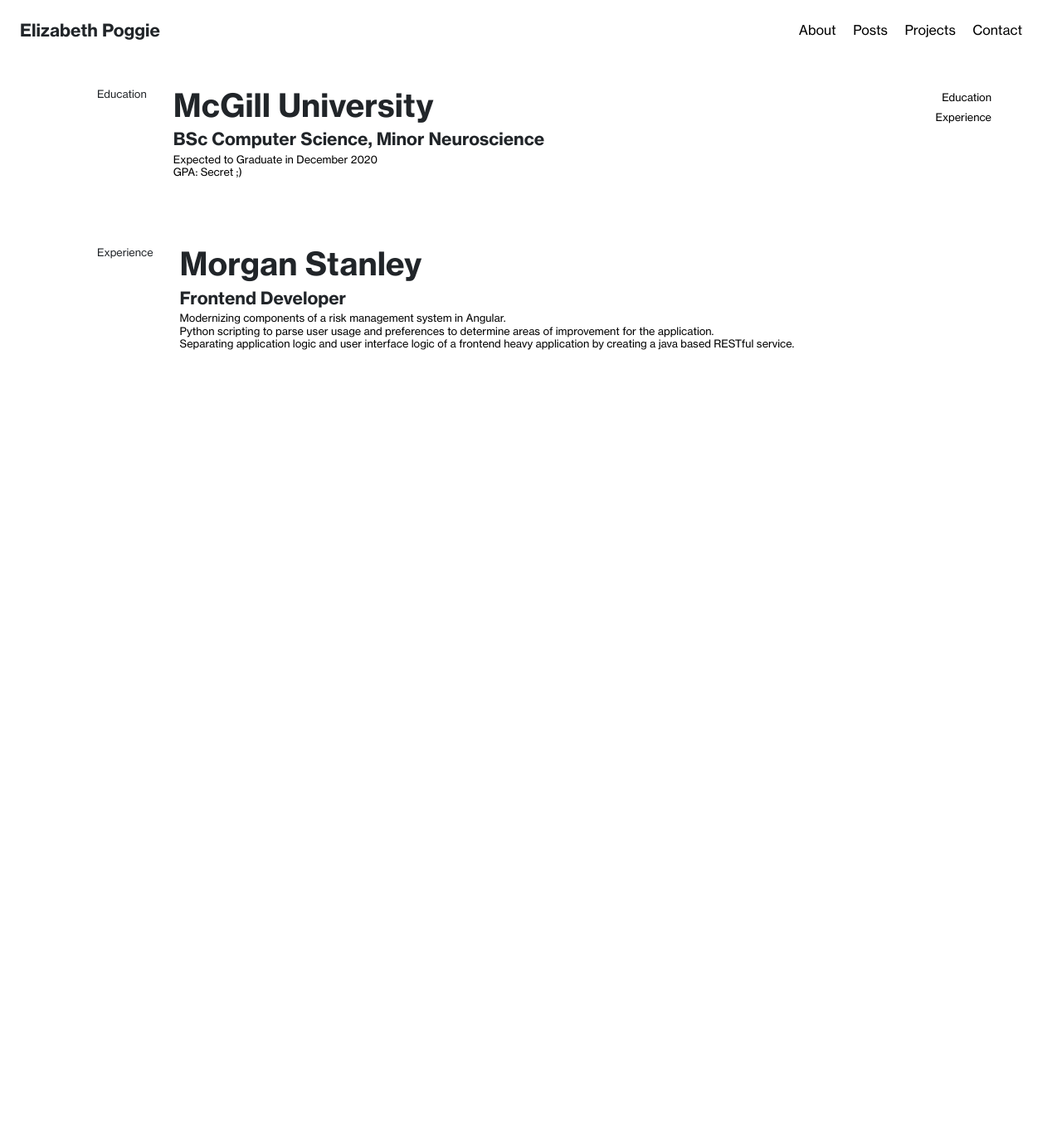
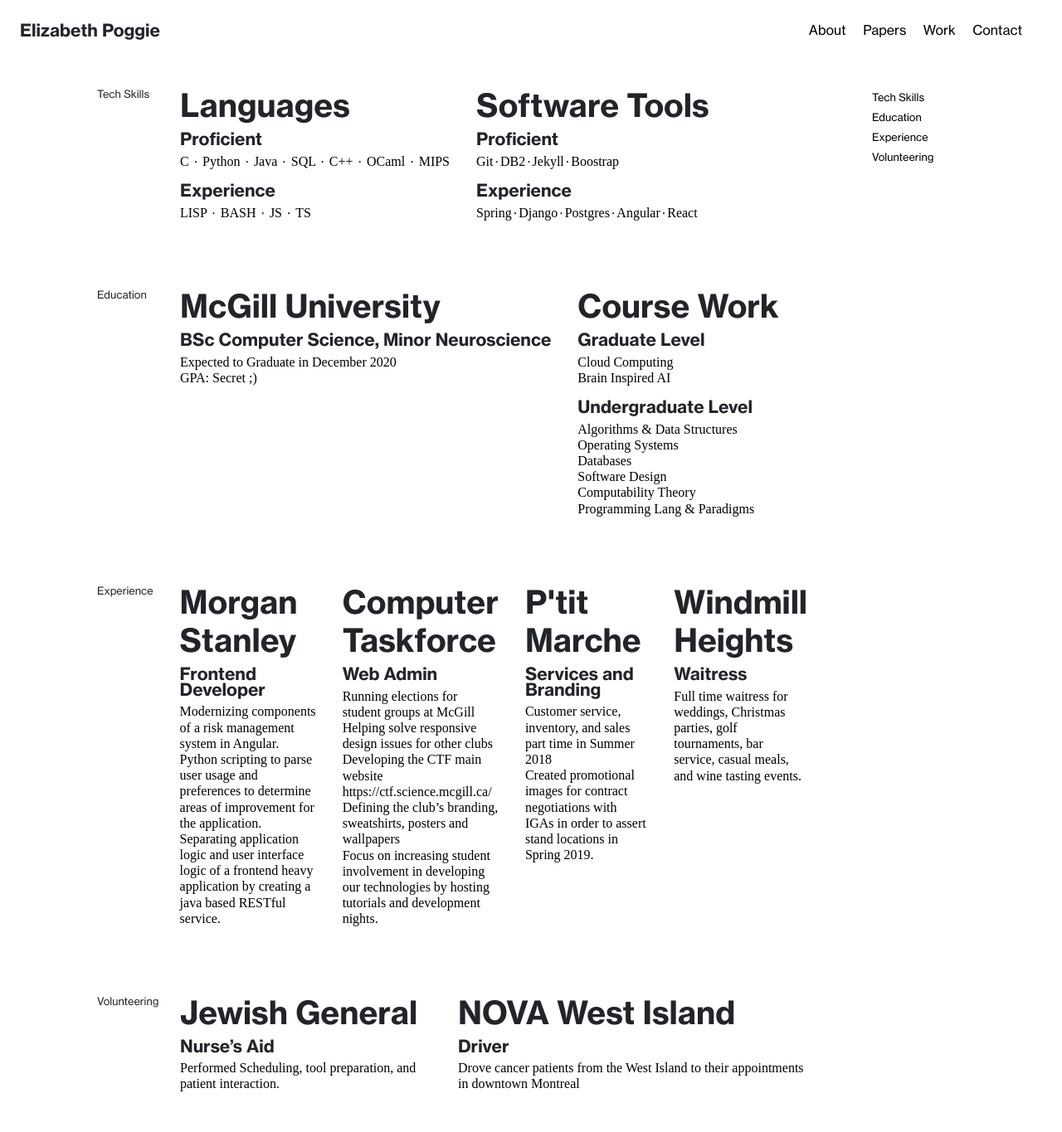
Before and after one commit to elizabeth-poggie/elizabethpoggie, a Jekyll site: the page built from elizabethpoggie/about.markdown, in a window 1280 px wide. Shown: the whole page at 83% size. Built offline with Jekyll 4.4.1, drawn with Linux system fonts in a browser that asks for light colours; some web fonts are replaced; before the commit the page ends 900 px from its top, so only the background shows below that.

Commit message:
experimenting with flex box in about page, added cv stuff

```diff
--- a/elizabethpoggie/_layouts/about.html
+++ b/elizabethpoggie/_layouts/about.html
@@ -8,23 +8,27 @@ layout: wrapper
     <div class="col-sm-10">
       {% for this in page.sections %}
       <div class="flex-container p-3">
-        <div class="p-3">
-          <p id="this.section.name">{{this.section.name}}</p>
+        <div class="section p-3">
+          <p id="{{this.section.name}}" class="but-smaller">{{this.section.name}}</p>
         </div>
-        {% for this in this.section.subsections %}
-        <div class="section p-3">
-          <h3>{{this.subsection.name}}</h3>
-          <h5>{{this.subsection.position}}</h5>
-          <h6>{{this.subsection.blurb | markdownify }}</h6>
+        <div class="flex-container">
+          {% for this in this.section.subsections %}
+          <div class="p-3"> <!-- add padding here eventually -->
+            <h3>{{this.subsection.name}}</h3>
+            {% for this in this.subsection.positions %}
+              <h5>{{this.position.name}}</h5>
+              <h6>{{this.position.blurb | markdownify }}</h6>
+            {% endfor %}
+          </div>
+          {% endfor %}
         </div>
-        {% endfor %}
       </div>
       {% endfor %}
     </div>
-    <nav class="col-sm-2 text-right py-3">
-      <ul class="nav nav-pills nav-stacked py-3" data-spy="affix" data-offset-top="205">
+    <nav class="col-sm-2 py-3">
+      <ul class="nav nav-pills nav-stacked p-3" data-spy="affix" data-offset-top="205">
         {% for this in page.sections %}
-        <li><a href="#{{this.section.name}}" style="font-size: .8rem;">{{this.section.name}}</a></li>
+        <li><a class="but-smaller" href="#{{this.section.name}}">{{this.section.name}}</a></li>
         {% endfor %}
       </ul>
     </nav>
--- a/elizabethpoggie/_layouts/index.html
+++ b/elizabethpoggie/_layouts/index.html
@@ -20,8 +20,8 @@ layout: wrapper
     <footer class="mastfoot mt-auto text-right">
         <div class="inner">
         <h5>About</h5>
-        <h5>Posts</h5>
-        <h5>Projects</h5>
+        <h5>Papers</h5>
+        <h5>Work</h5>
         <h5>Contact</h5>
         </div>
     </footer>
--- a/elizabethpoggie/_layouts/wrapper.html
+++ b/elizabethpoggie/_layouts/wrapper.html
@@ -26,8 +26,8 @@
         <h5 class="my-0 mr-md-auto">{{site.title}}</h5>
         <nav class="my-2 my-md-0 mr-md-3">
             <a class="p-2" href="/about/">About</a>
-            <a class="p-2" href="#">Posts</a>
-            <a class="p-2" href="#">Projects</a>
+            <a class="p-2" href="#">Papers</a>
+            <a class="p-2" href="#">Work</a>
             <a class="p-2" href="#">Contact</a>
         </nav>
 
--- a/elizabethpoggie/about.markdown
+++ b/elizabethpoggie/about.markdown
@@ -5,30 +5,146 @@ permalink: /about/
 
 sections:
 - section:
+    name: Tech Skills
+    subsections:
+    - subsection:
+        name: Languages
+        positions:
+        - position:
+            name: Proficient
+            blurb: "
+            C <code>&middot;</code> Python <code>&middot;</code> Java <code>&middot;</code> SQL <code>&middot;</code> C++ <code>&middot;</code> OCaml <code>&middot;</code> MIPS
+            "
+        - position:
+            name: Experience
+            blurb: "
+            LISP <code>&middot;</code> BASH <code>&middot;</code> JS <code>&middot;</code> TS
+            "
+    - subsection:
+        name: Software Tools
+        positions:
+        - position:
+            name: Proficient
+            blurb: "
+            Git<code>&middot;</code>DB2<code>&middot;</code>Jekyll<code>&middot;</code>Boostrap
+            "
+        - position:
+            name: Experience
+            blurb: "
+            Spring<code>&middot;</code>Django<code>&middot;</code>Postgres<code>&middot;</code>Angular<code>&middot;</code>React
+            "
+- section:
     name: Education
     subsections:
     - subsection:
         name: McGill University
-        position: BSc Computer Science, Minor Neuroscience
-        date: Fall 2018 | Present
-        blurb: '
-        Expected to Graduate in December 2020
-        <br>
-        GPA: Secret ;)
-        '
+        positions:
+        - position:
+            name: BSc Computer Science, Minor Neuroscience
+            date: Fall 2018 | Present
+            blurb: "
+            Expected to Graduate in December 2020
+            <br>
+            GPA: Secret ;)
+            "
+    - subsection:
+        name: Course Work
+        positions:
+        - position:
+            name: Graduate Level
+            blurb: "
+            Cloud Computing
+            <br>
+            Brain Inspired AI
+            "
+        - position:
+            name: Undergraduate Level
+            blurb: "
+            Algorithms & Data Structures
+            <br>
+            Operating Systems
+            <br>
+            Databases
+            <br>
+            Software Design
+            <br>
+            Computability Theory
+            <br>
+            Programming Lang & Paradigms
+            <br>
+            "
 - section:
     name: Experience
     subsections:
     - subsection:
         name: Morgan Stanley
-        position: Frontend Developer
-        date:  Summer 2019
-        blurb: '
-        Modernizing components of a risk management system in Angular.
-        <br>
-        Python scripting to parse user usage and preferences to determine areas of improvement for the application.
-        <br>
-        Separating application logic and user interface logic of a frontend heavy application by creating a java based RESTful service.
-        '
-
+        positions:
+        - position:
+            name: Frontend Developer
+            date:  Summer 2019
+            blurb: "
+            Modernizing components of a risk management system in Angular.
+            <br>
+            Python scripting to parse user usage and preferences to determine areas of improvement for the application.
+            <br>
+            Separating application logic and user interface logic of a frontend heavy application by creating a java based RESTful service.
+            "
+    - subsection:
+        name: Computer Taskforce
+        positions:
+        - position:
+            name: Web Admin
+            date:  Fall 2019 | present
+            blurb: "
+            Running elections for student groups at McGill
+            <br>
+            Helping solve responsive design issues for other clubs
+            <br>
+            Developing the CTF main website https://ctf.science.mcgill.ca/
+            <br>
+            Defining the club's branding, sweatshirts, posters and wallpapers
+            <br>
+            Focus on increasing student involvement in developing our technologies by hosting tutorials and development nights.
+            "
+    - subsection:
+        name: P'tit Marche
+        positions:
+        - position:
+            name: Services and Branding
+            date:  Summer 2018
+            blurb: "
+            Customer service, inventory, and sales part time in Summer 2018
+            <br>
+            Created promotional images for contract negotiations with IGAs in order to assert stand locations in Spring 2019.
+            "
+    - subsection:
+        name: Windmill Heights
+        positions:
+        - position:
+            name: Waitress
+            date:  Spring 2015 – Fall 2017
+            blurb: "
+            Full time waitress for weddings, Christmas parties, golf tournaments, bar service, casual meals, and wine tasting events.
+            "
+- section:
+    name: Volunteering
+    subsections:
+    - subsection:
+        name: Jewish General
+        positions:
+        - position:
+            name: Nurse’s Aid
+            date:  Spring 2017
+            blurb: "
+            Performed Scheduling, tool preparation, and patient interaction.
+            "
+    - subsection:
+        name: NOVA West Island
+        positions:
+        - position:
+            name: Driver
+            date:  Spring 2016
+            blurb: "
+            Drove cancer patients from the West Island to their appointments in downtown Montreal
+            "
 ---
--- a/elizabethpoggie/assets/css/style.css
+++ b/elizabethpoggie/assets/css/style.css
@@ -32,6 +32,10 @@ h3 {
 }
 
 p {
+  font-family: small_font;
+}
+
+.but-smaller {
   font-family: sub_font;
   font-size: .8rem;
 }
@@ -118,3 +122,12 @@ position: relative;
 .flex-container {
   display: flex;
 }
+
+.section {
+  width: 100px;
+}
+
+/* for md middle dot coloring */
+code {
+  color: #1d2124;
+}
```
